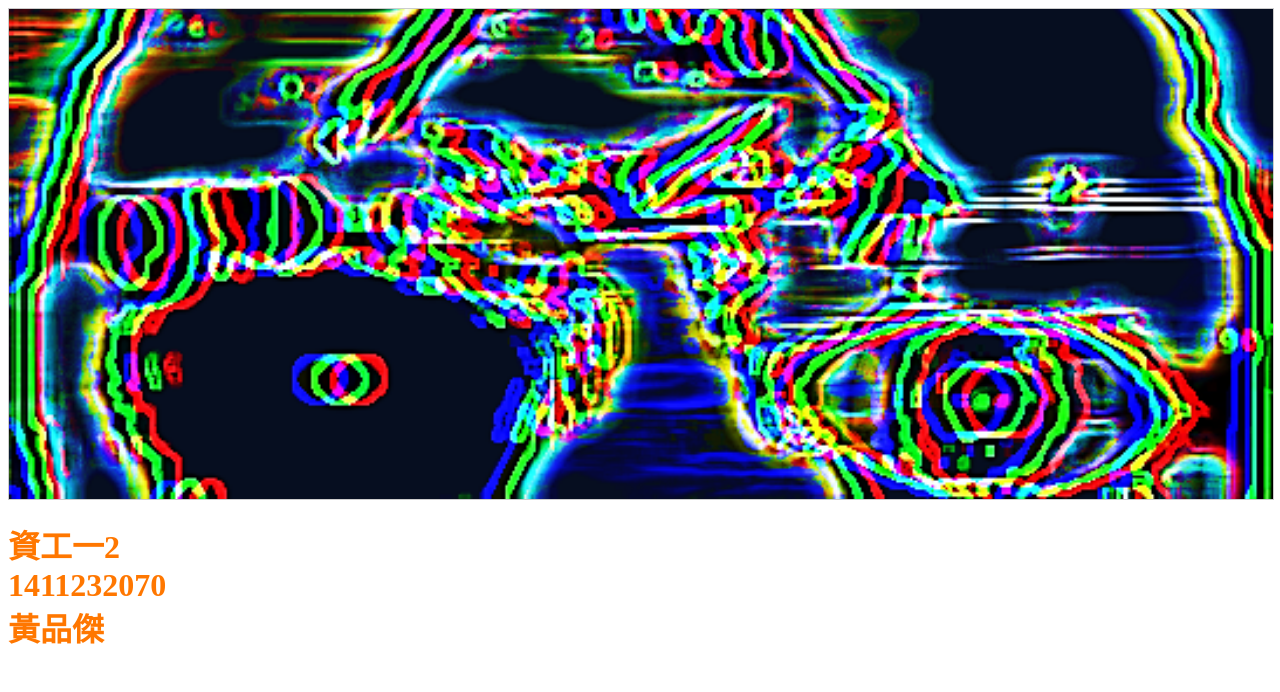
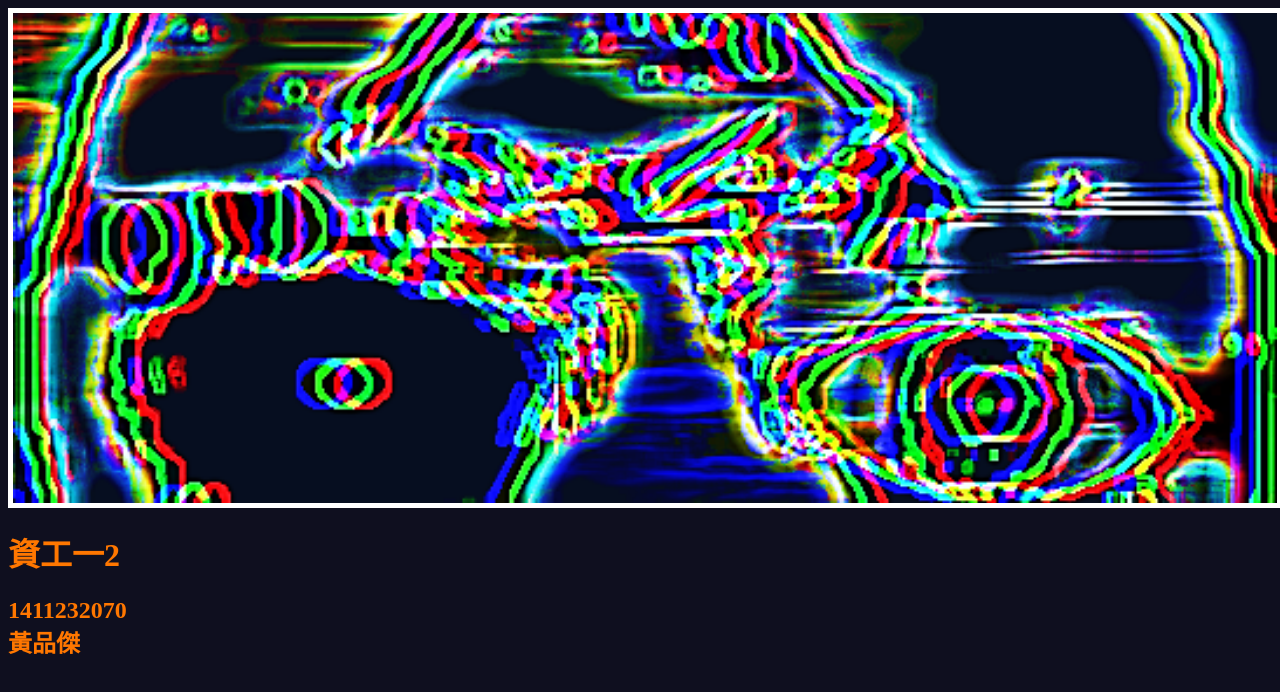
Before and after one commit to jfryhng812/jfryhng812.github.io, a plain HTML site: page index.html in a window 1280 px wide. Drawn offline with Linux system fonts and the light colour scheme.

Commit message:
main code

```diff
--- a/index.html
+++ b/index.html
@@ -9,16 +9,18 @@
              object-position:bottom;
 	     height:62.5%;
              width:100%;
-             border: solid 1px #CCC"
+             border: solid 5px #ffffff"
       title="寒晴小弟">
   </head>
-  <body>
+  <body style="background-color: rgb(15,15,31);">
     <font color="ff7700">
       <h1>
       資工一2 <br>
+      <h1>
+      <h2>
       1411232070 <br>
       黃品傑 <br>
-      <h1>
+      <h2>
     </font>
   </body>
 </html>
```
